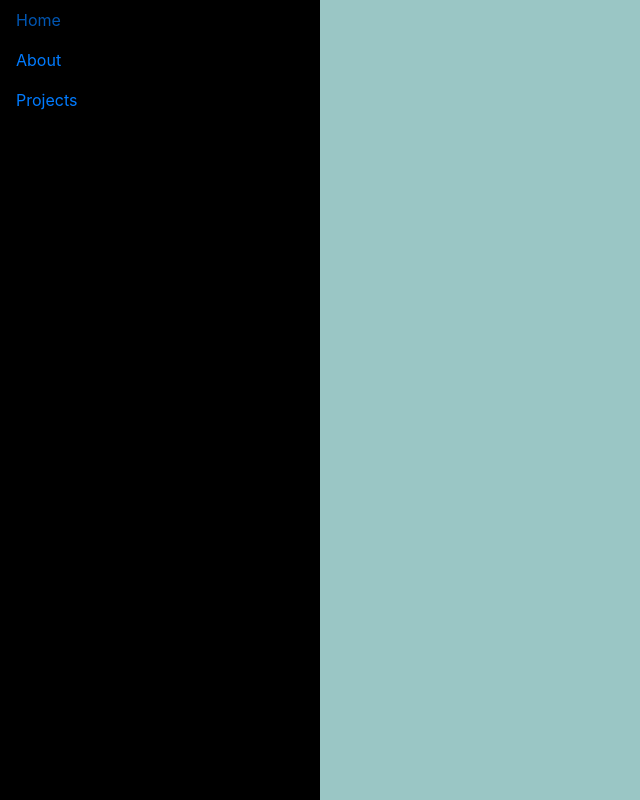
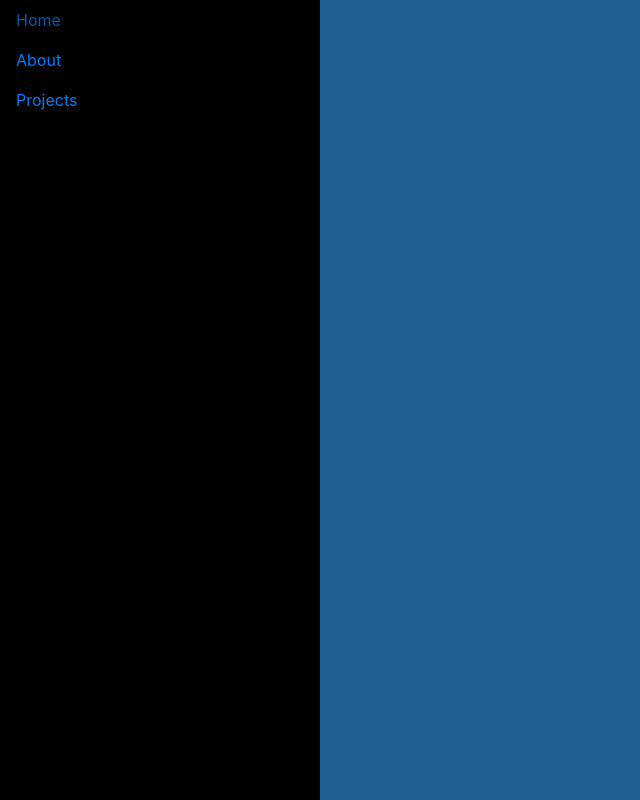
Before and after one commit to delacruzj49/portfoliowebsite, a React (Create React App) app: page / in a window 1280 px wide. Shown: the top 800 px of the page, without its empty margins (0-640 px from the left). Built offline with nearby package versions, Linux system fonts and the light colour scheme.

Commit message:
Replaced Original Theme colors

```diff
--- a/src/theme.js
+++ b/src/theme.js
@@ -1,7 +1,7 @@
 
 const Theme =  {
-    colorPrimary:"#9AC6C5",
-    colorAccent:"#7785AC",
+    colorPrimary:"#1E6091",
+    colorAccent:"#1A759F",
     colorWhite:"white",
     colorText:"#565360",
     colorLabel:"#908E9B",
```
